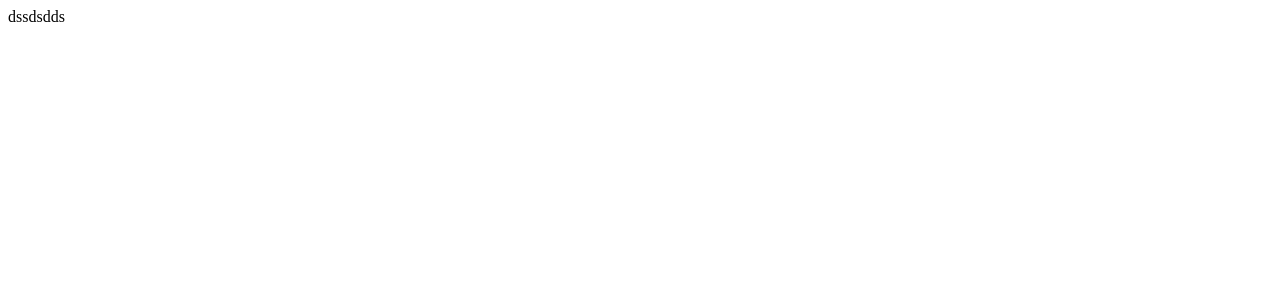
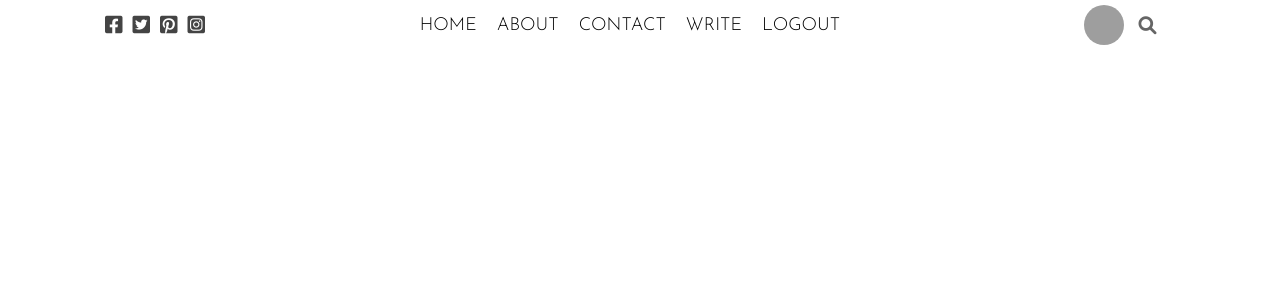
Before and after one commit to dzhaniivanov/blog-page, a React (Create React App) app in the folder client/: page / in a window 1280 px wide. Shown: the top 300 px of the page. Built offline with nearby package versions, Linux system fonts and the light colour scheme; grey boxes are pictures that could not be loaded.

Commit message:
topbar added

```diff
--- a/client/public/index.html
+++ b/client/public/index.html
@@ -6,6 +6,15 @@
   <meta name="viewport" content="width=device-width, initial-scale=1" />
   <meta name="theme-color" content="#000000" />
   <meta name="description" content="Web site created using create-react-app" />
+  <link
+    href="https://fonts.googleapis.com/css2?family=Josefin+Sans:wght@100;200;300;400;500;700&family=Lora:ital,wght@1,400;1,500;1,600;1,700&family=Varela&family=Varela+Round&display=swap"
+    rel="stylesheet">
+    <link rel="stylesheet" href="https://cdnjs.cloudflare.com/ajax/libs/font-awesome/6.0.0-beta3/css/all.min.css" integrity="sha512-Fo3rlrZj/k7ujTnHg4CGR2D7kSs0v4LLanw2qksYuRlEzO+tcaEPQogQ0KaoGN26/zrn20ImR1DfuLWnOo7aBA==" crossorigin="anonymous" referrerpolicy="no-referrer" />
+  <style>
+    * {
+      margin: 0;
+    }
+  </style>
   <title>Blog with React</title>
 </head>
 
--- a/client/src/App.css
+++ /dev/null
@@ -1,38 +0,0 @@
-.App {
-  text-align: center;
-}
-
-.App-logo {
-  height: 40vmin;
-  pointer-events: none;
-}
-
-@media (prefers-reduced-motion: no-preference) {
-  .App-logo {
-    animation: App-logo-spin infinite 20s linear;
-  }
-}
-
-.App-header {
-  background-color: #282c34;
-  min-height: 100vh;
-  display: flex;
-  flex-direction: column;
-  align-items: center;
-  justify-content: center;
-  font-size: calc(10px + 2vmin);
-  color: white;
-}
-
-.App-link {
-  color: #61dafb;
-}
-
-@keyframes App-logo-spin {
-  from {
-    transform: rotate(0deg);
-  }
-  to {
-    transform: rotate(360deg);
-  }
-}
--- a/client/src/App.js
+++ b/client/src/App.js
@@ -1,10 +1,8 @@
-import './App.css';
+import Topbar from "./components/Topbar/Topbar";
 
 function App() {
   return (
-    <div >
-     dssdsdds
-    </div>
+    <Topbar />
   );
 }
 
--- /dev/null
+++ b/client/src/components/Topbar/Topbar.css
@@ -0,0 +1,58 @@
+.top {
+  width: 100%;
+  height: 50px;
+  background-color: white;
+  position: sticky;
+  top: 0;
+  display: flex;
+  align-items: center;
+  font-family: "Josefin Sans", sans-serif;
+}
+
+.topLeft,
+.topRight {
+  flex: 3;
+  display: flex;
+  align-items: center;
+  justify-content: center;
+}
+
+.topCenter {
+  flex: 6;
+}
+
+.topIcon {
+  font-size: 20px;
+  margin-right: 10px;
+  color: #444;
+  cursor: pointer;
+}
+
+.topImg {
+  width: 40px;
+  height: 40px;
+  border-radius: 50%;
+  object-fit: cover;
+}
+
+.topList {
+  display: flex;
+  justify-content: center;
+  margin: 0;
+  padding: 0;
+  list-style: none;
+}
+
+.topListItem {
+  margin-right: 20px;
+  font-size: 18px;
+  font-weight: 300;
+  cursor: pointer;
+}
+
+.topSearchIcon {
+  font-size: 18px;
+  color: #666;
+  cursor: pointer;
+  margin-left: 15px;
+}
--- /dev/null
+++ b/client/src/components/Topbar/Topbar.js
@@ -0,0 +1,29 @@
+import "./Topbar.css";
+
+const Topbar = () => {
+    return (
+        <div className="top">
+            <div className="topLeft">
+                <i className="topIcon fab fa-facebook-square"></i>
+                <i className="topIcon fab fa-twitter-square"></i>
+                <i className="topIcon fab fa-pinterest-square"></i>
+                <i className="topIcon fab fa-instagram-square"></i>
+            </div>
+            <div className="topCenter">
+                <ul className="topList">
+                    <li className="topListItem">HOME</li>
+                    <li className="topListItem">ABOUT</li>
+                    <li className="topListItem">CONTACT</li>
+                    <li className="topListItem">WRITE</li>
+                    <li className="topListItem">LOGOUT</li>
+                </ul>
+            </div>
+            <div className="topRight">
+                <img src="https://images.unsplash.com/photo-1638602840925-7b205d196df5?ixlib=rb-1.2.1&ixid=MnwxMjA3fDB8MHxlZGl0b3JpYWwtZmVlZHwzMHx8fGVufDB8fHx8&auto=format&fit=crop&w=600&q=60" alt="" className="topImg" />
+                <i className="topSearchIcon fas fa-search"></i>
+            </div>
+        </div>
+    )
+}
+
+export default Topbar
```
